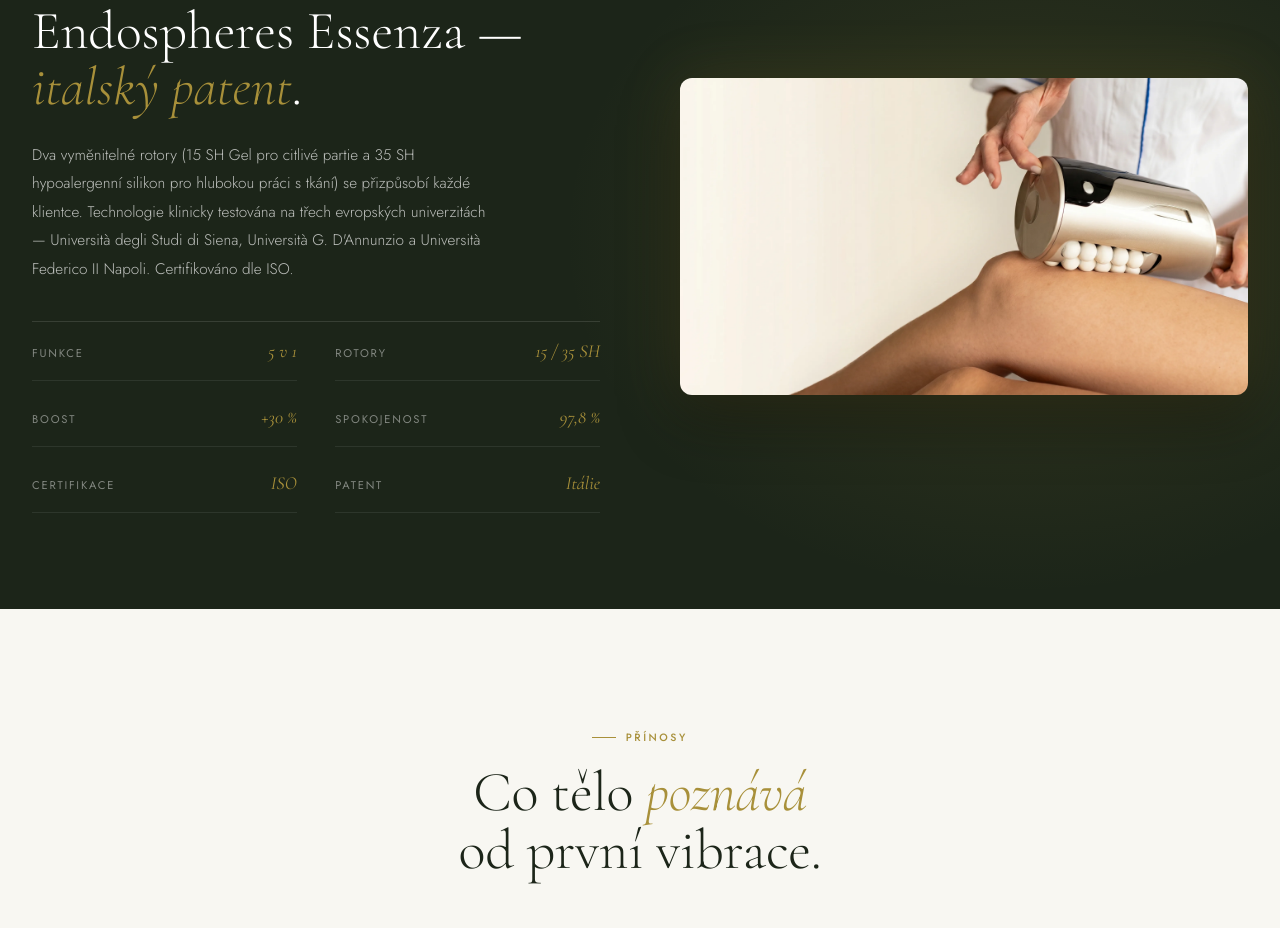
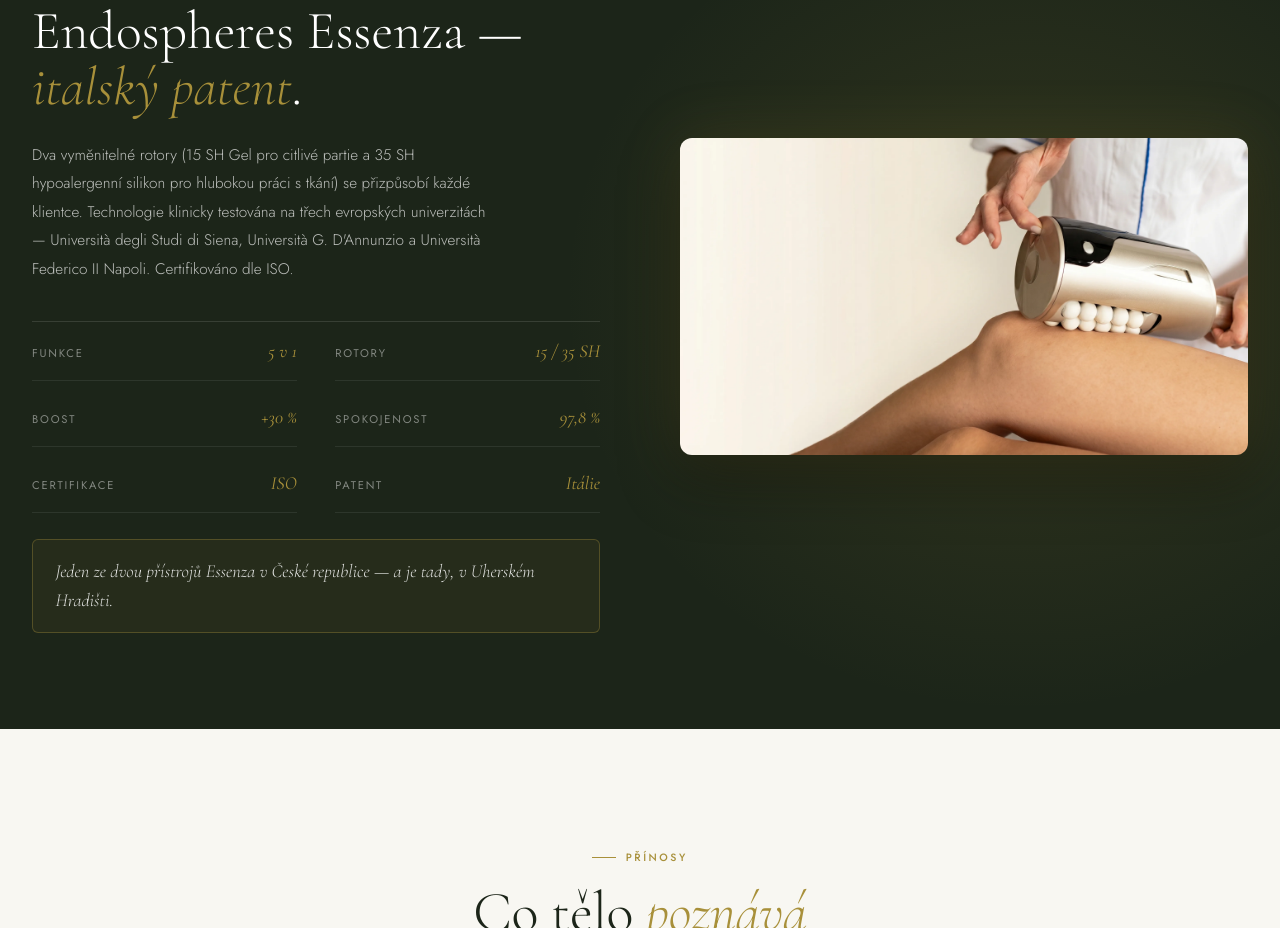
Before and after one commit to hanektom1-coder/endospheres-uh-web, a website: page index.html in a window 1280 px wide. Shown: the part 1872-2800 px from the top of the page. Drawn offline with Linux system fonts and the light colour scheme.

Commit message:
Update index.html

```diff
--- a/index.html
+++ b/index.html
@@ -339,6 +339,8 @@
 .spheres-h .smallcaps{font-family:var(--fu);font-size:.55em;letter-spacing:.2em;text-transform:uppercase;color:rgba(255,255,255,.4);font-weight:400;display:block;margin-bottom:1rem}
 .spheres-p{font-size:.96rem;color:rgba(255,255,255,.7);line-height:1.85;font-weight:300;max-width:460px;margin-bottom:2.4rem}
 .spheres-specs{display:grid;grid-template-columns:1fr 1fr;gap:.5rem 2.4rem;border-top:1px solid rgba(255,255,255,.12)}
+.spheres-exclusive{margin-top:1.6rem;padding:1.1rem 1.4rem;border:1px solid rgba(168,144,58,.35);border-radius:6px;background:rgba(168,144,58,.07)}
+.spheres-exclusive-text{font-family:var(--fd);font-size:1.15rem;font-style:italic;font-weight:300;color:rgba(255,255,255,.85);line-height:1.55}
 .spec{padding:1.1rem 0;border-bottom:1px solid rgba(255,255,255,.08);display:flex;justify-content:space-between;align-items:baseline;gap:1rem}
 .spec-l{font-size:.7rem;letter-spacing:.16em;text-transform:uppercase;color:rgba(255,255,255,.45);font-weight:400}
 .spec-v{font-family:var(--fd);font-size:1.15rem;color:var(--gold);font-style:italic;font-weight:400;text-align:right}
@@ -621,6 +623,7 @@
       <div><div class="hero-meta-v"><em>97,8</em> %</div><div class="hero-meta-l">Spokojenost klientek</div></div>
       <div><div class="hero-meta-v"><em>5</em> v 1</div><div class="hero-meta-l">Účinků na sezení</div></div>
       <div><div class="hero-meta-v"><em>0</em> bolesti</div><div class="hero-meta-l">Žádné modřiny</div></div>
+      <div><div class="hero-meta-v"><em>2</em> v ČR</div><div class="hero-meta-l">Přístroje Essenza</div></div>
     </div>
   </div>
   <div class="hero-vis">
@@ -674,6 +677,9 @@
         <div class="spec" role="listitem"><span class="spec-l">Certifikace</span><span class="spec-v">ISO</span></div>
         <div class="spec" role="listitem"><span class="spec-l">Patent</span><span class="spec-v">Itálie</span></div>
         <!-- FACIAL: <div class="spec" role="listitem"><span class="spec-l">Aplikace</span><span class="spec-v">Tělo i obličej</span></div> FACIAL -->
+      </div>
+      <div class="spheres-exclusive">
+        <span class="spheres-exclusive-text">Jeden ze dvou přístrojů Essenza v České republice — a je tady, v Uherském Hradišti.</span>
       </div>
     </div>
     <div class="device-vis">
```
